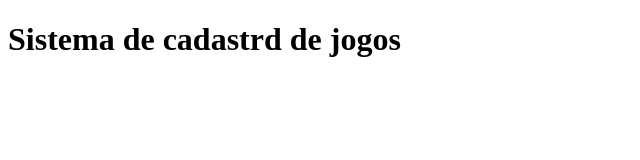
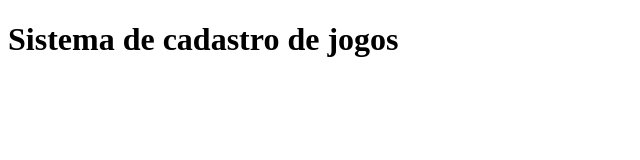
Before and after one commit to celsopedro/sistema-de-cadastro, a plain HTML site: page index.html in a window 1280 px wide. Shown: the full height of the page, 0-640 px from the left. Drawn offline with Linux system fonts and the light colour scheme.

Commit message:
Alterando ultima linha

```diff
--- a/index.html
+++ b/index.html
@@ -7,6 +7,6 @@
     <title>Meus jogos</title>
 </head>
 <body>
-    <h1>Sistema de cadastrd de jogos</h1>
+    <h1>Sistema de cadastro de jogos</h1>
 </body>
 </html>
```
